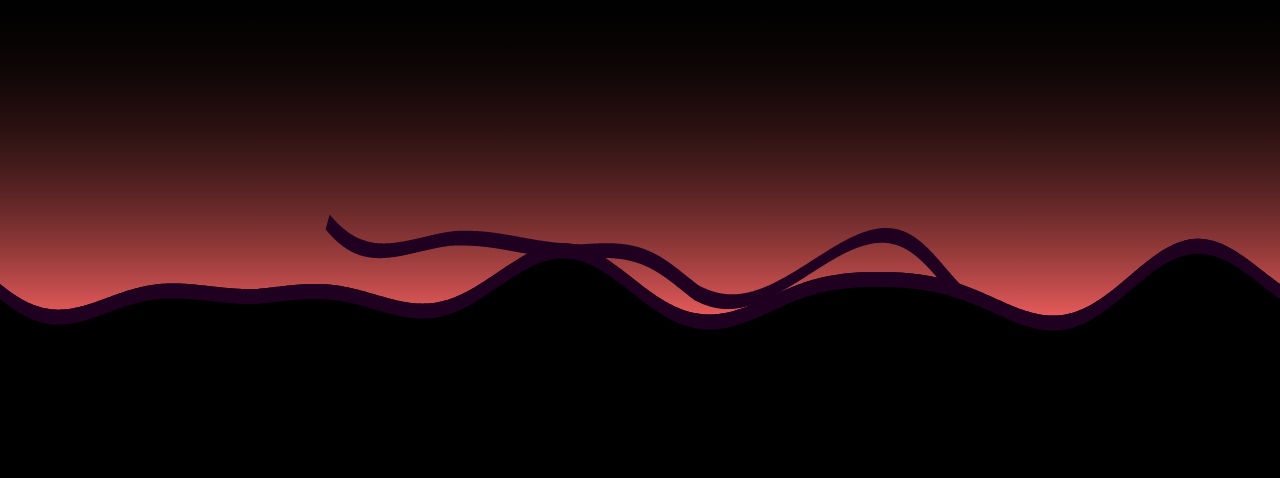
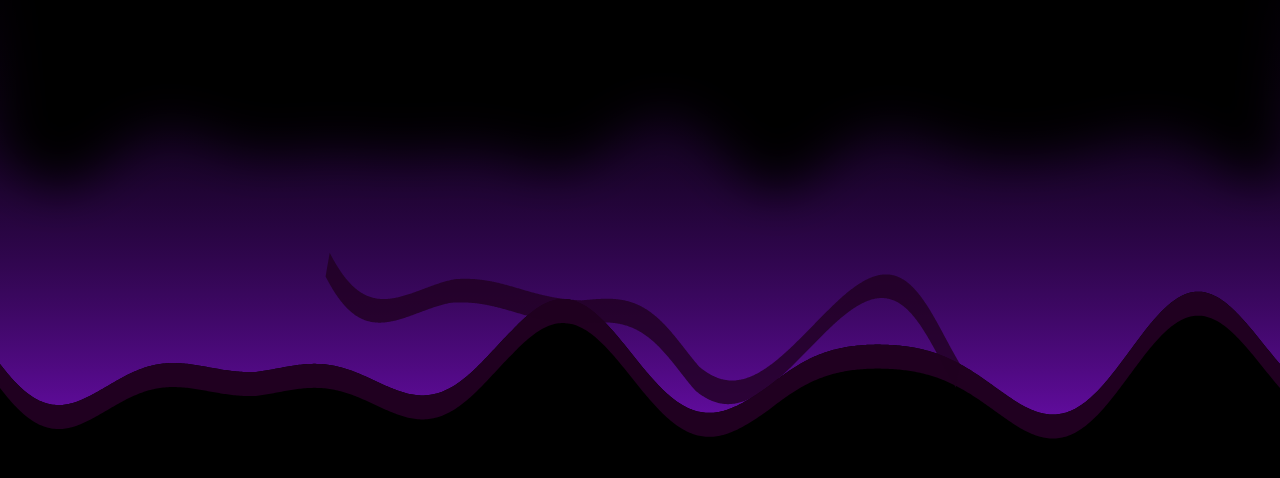
Before and after one commit to Kayvonk/alternate-nebula, a React (Vite) app: page / in a window 1280 px wide. Shown: the part 116-594 px from the top of the page. Built offline with nearby package versions, Linux system fonts and the light colour scheme.

Commit message:
top line added

```diff
--- a/src/App.css
+++ b/src/App.css
@@ -1,5 +1,5 @@
 body, html, #root, .App {
-  margin: 0;
+  margin: 0 !important;
   padding: 0;
   height: 100%;
   background-color: black;
--- a/src/App.jsx
+++ b/src/App.jsx
@@ -1,25 +1,28 @@
 import React, { useState, useEffect, useRef } from "react";
-import "./App.css";
+// Load lucide icons for modern aesthetics (using an inline SVG as a placeholder for a star/icon, if needed)
 
-function App() {
+const App = () => {
   // 1. Animation State Setup
   const [phase, setPhase] = useState(0);
   const animationRef = useRef();
 
   // --- Animation Loop Setup ---
   const animate = () => {
-    setPhase(prevPhase => (prevPhase + 0.005) % (2 * Math.PI));
+    // Increments the phase to drive the wave animation
+    setPhase((prevPhase) => (prevPhase + 0.005) % (2 * Math.PI));
     animationRef.current = requestAnimationFrame(animate);
   };
 
   useEffect(() => {
+    // Start the animation loop when the component mounts
     animationRef.current = requestAnimationFrame(animate);
+    // Clean up the animation frame when the component unmounts
     return () => cancelAnimationFrame(animationRef.current);
   }, []);
 
   // --- Static Constants ---
   const width = 800;
-  const height = 600; // ⭐️ INCREASED: Taller SVG height for more canvas space
+  const height = 600; // Taller SVG height for more canvas space
   const baseAmplitude = 30;
   const amplitudeVariation = 0.6;
   const thickness = 15;
@@ -28,12 +31,27 @@ function App() {
   const segments = 5;
   const amplitudeAnimationFactor = 20;
 
-  const glowHeight = 350; // ⭐️ INCREASED: Pushes the glow's top edge much higher
+  const glowHeight = 350; // Pushes the glow's top edge much higher
   const secondWidth = width * 0.5;
   const rotationAngle = 10;
   const rotationCenter = `${width / 2} ${height / 2}`;
   const glowGradientID = "glowGradient";
   const centerLineY = height / 2; // New center is 300
+  const silhouetteColor = "#200020"; // Very dark, deep purple-black (Nebula Silhouette)
+  const backgroundColor = "#000000"; // MODIFIED: Pure Black Background
+
+  // --- New Top Mask Constants (For the Fade Effect) ---
+  const topMaskYCenter = height * 0.15; // Vertical position near the top (y=90)
+  const topMaskFillThickness = 150;
+  const topWaveWavelength = 150;
+  const topWavePhaseSpeedMultiplier = 3;
+  const topWaveAmplitudeFactor = 0.5;
+  const topMaskColor = "#000000"; // Black for masking
+
+  // --- Blur Filter Constants ---
+  const blurFilterID = "topLineBlur";
+  const blurAmount = 15;
+
 
   // Helper function for generating a random value around zero
   const getRandomOffset = (factor) => (Math.random() - 0.5) * 2 * factor;
@@ -43,60 +61,72 @@ function App() {
 
   if (baseAmplitudeControls.current.length === 0) {
     for (let i = 0; i < segments + 1; i++) {
-      baseAmplitudeControls.current.push(1 + getRandomOffset(amplitudeVariation));
+      // Initialize control points for non-uniform wave amplitude
+      baseAmplitudeControls.current.push(
+        1 + getRandomOffset(amplitudeVariation)
+      );
     }
   }
 
   // 3. Function to calculate the base Y position (incorporating fluid motion)
   const getBaseY = (x, pathWidth, isBottom, isGlowTop) => {
     const normalizedX = x / pathWidth;
+    // Determine which segment of the wave we are in (for non-uniform amplitude)
     const segmentIndex = Math.min(Math.floor(normalizedX * segments), segments);
-    const t = (normalizedX * segments) - Math.floor(normalizedX * segments);
-
+    // t is the fractional distance within the current segment
+    const t = normalizedX * segments - Math.floor(normalizedX * segments);
     const nextIndex = Math.min(segmentIndex + 1, segments);
 
+    // Linearly interpolate between the two control points for smooth amplitude variation
     const baseAmpModifier =
       baseAmplitudeControls.current[segmentIndex] * (1 - t) +
       baseAmplitudeControls.current[nextIndex] * t;
 
-    const oscillation = Math.sin((2 * Math.PI * x) / (baseWavelength * 2) + phase) * amplitudeAnimationFactor;
+    // Calculate the dynamic, time-based oscillation
+    const oscillation =
+      Math.sin((2 * Math.PI * x) / (baseWavelength * 2) + phase) *
+      amplitudeAnimationFactor;
 
+    // Calculate the combined amplitude
     const currentAmplitude = baseAmplitude * baseAmpModifier + oscillation;
 
-    let y = centerLineY + currentAmplitude * Math.sin((2 * Math.PI * x) / baseWavelength);
+    // Calculate the final Y position using a sine wave
+    let y =
+      centerLineY +
+      currentAmplitude * Math.sin((2 * Math.PI * x) / baseWavelength);
 
+    // Adjust for the bottom path (adds thickness)
     if (isBottom) {
       y += thickness;
     }
 
+    // Adjust for the glow top path (pushes the glow upwards)
     if (isGlowTop) {
       y -= glowHeight;
     }
 
     return y;
-  }
+  };
 
-  // 4. Path Generation Function
+  // 4. Path Generation Function for the main dark nebula shapes and glow
   const generatePath = (pathWidth, includeGlowTop) => {
     const pathPoints = [];
-
-      // Top wave of the DARK CLOUD / Bottom wave of the GLOW (Left-to-Right)
+    // Generate points for the TOP line of the dark cloud / BOTTOM line of the glow (Left-to-Right)
     for (let i = 0; i <= points; i++) {
       const x = (i / points) * pathWidth;
       const y = getBaseY(x, pathWidth, false, false);
-        pathPoints.push({x, y});
+      pathPoints.push({ x, y });
     }
 
     let path = `M${pathPoints[0].x} ${pathPoints[0].y} `;
     for (let i = 1; i < pathPoints.length; i++) {
       path += `L${pathPoints[i].x} ${pathPoints[i].y} `;
     }
-
     if (includeGlowTop) {
-          // If generating the glow path, close the shape by going to the top of the SVG
+      // If generating the glow path, close the shape by tracing a straight line to the top corners of the SVG
       path += `L${pathPoints[pathPoints.length - 1].x} 0 L0 0 Z`;
     } else {
-          // If generating the dark cloud, trace the bottom wave and close
+      // If generating the dark cloud, trace the bottom wave (Right-to-Left) and close
       for (let i = points; i >= 0; i--) {
         const x = (i / points) * pathWidth;
         const y = getBaseY(x, pathWidth, true, false);
@@ -106,44 +136,169 @@ function App() {
     }
 
     return path;
+  };
+
+  // 4.1 New function for the top mask path (generates a filled ribbon shape)
+  const generateTopMaskPath = () => {
+    const pathWidth = width;
+    const yCenter = topMaskYCenter;
+    const wavelength = topWaveWavelength;
+    const fillThickness = topMaskFillThickness;
+
+    const topEdgePoints = [];
+    const bottomEdgePoints = [];
+
+    for (let i = 0; i <= points; i++) {
+      const x = (i / points) * pathWidth;
+      const normalizedX = x / pathWidth;
+
+      // Reuse base amplitude controls for non-uniform look
+      const segmentIndex = Math.min(
+        Math.floor(normalizedX * segments),
+        segments
+      );
+      const t = normalizedX * segments - Math.floor(normalizedX * segments);
+      const nextIndex = Math.min(segmentIndex + 1, segments);
+
+      const baseAmpModifier =
+        baseAmplitudeControls.current[segmentIndex] * (1 - t) +
+        baseAmplitudeControls.current[nextIndex] * t;
+
+      // Dynamic oscillation
+      const oscillation =
+        Math.sin(
+          (2 * Math.PI * x) / (baseWavelength * 2) +
+          phase * topWavePhaseSpeedMultiplier
+        ) *
+        amplitudeAnimationFactor *
+        topWaveAmplitudeFactor;
+
+      const currentAmplitude =
+        baseAmplitude * topWaveAmplitudeFactor * baseAmpModifier + oscillation;
+
+      // Calculate the center Y position
+      let y =
+        yCenter + currentAmplitude * Math.sin((2 * Math.PI * x) / wavelength);
+
+      // Define the top and bottom edges of the ribbon shape
+      topEdgePoints.push({ x, y: y - fillThickness / 2 });
+      bottomEdgePoints.push({ x, y: y + fillThickness / 2 });
     }
 
+    // 1. Start path at the top-left edge
+    let path = `M${topEdgePoints[0].x} ${topEdgePoints[0].y} `;
+
+    // 2. Trace the top edge (Left-to-Right)
+    for (let i = 1; i < topEdgePoints.length; i++) {
+      path += `L${topEdgePoints[i].x} ${topEdgePoints[i].y} `;
+    }
+
+    // 3. Trace the bottom edge (Right-to-Left)
+    for (let i = bottomEdgePoints.length - 1; i >= 0; i--) {
+      path += `L${bottomEdgePoints[i].x} ${bottomEdgePoints[i].y} `;
+    }
+
+    // 4. Close the path
+    path += "Z";
+    return path;
+  };
+
   const mainDarkPath = generatePath(width, false);
-  const mainGlowPath = generatePath(width, true); // New path that follows the top line and closes at the SVG top
+  const mainGlowPath = generatePath(width, true); // Path for the background glow
+  const topMaskPath = generateTopMaskPath(); // MODIFIED: Use the new mask path function
 
   const secondDarkPath = generatePath(secondWidth, false);
 
-  const silhouetteColor = "#200020"; // Very dark, deep purple-black
+  const styleSheet = `
+    /* CORE FIX: The margin issue is fixed by explicitly resetting margins
+       on html and body elements which often carry an 8px default margin
+       from the browser's User Agent Stylesheet. */
+    html, body {
+      margin: 0 !important;
+      padding: 0 !important;
+      height: 100%;
+      width: 100%;
+    }
+
+    .App {
+      /* Uses the updated pure black color */
+      background-color: ${backgroundColor};
+      min-height: 100vh; /* Ensure it covers the full viewport height */
+      min-width: 100vw; /* Ensure it covers the full viewport width */
+      overflow: hidden;
+      font-family: 'Inter', sans-serif;
+      display: flex;
+      justify-content: center;
+      align-items: center;
+    }
+
+    .nebula {
+      width: 100%;
+      max-width: 100vw;
+      height: 100%;
+      /* Ensure the SVG is centered within the App container */
+      position: relative;
+    }
+  `;
 
   return (
     <div className="App">
+      {/* This style tag injects the necessary CSS reset for body/html
+        and the container styling, ensuring the margin is zeroed out
+        and the content is centered without relying on Tailwind.
+      */}
+      <style dangerouslySetInnerHTML={{ __html: styleSheet }} />
+
       <svg
-        className="nebula"
+        className="nebula" // Uses custom CSS class for sizing and centering
         viewBox={`0 0 ${width} ${height}`}
-        preserveAspectRatio="none"
+        preserveAspectRatio="xMidYMid slice" // Ensures it scales nicely
       >
-        {/* 5. Define the Vertical Glow Gradient */}
         <defs>
+          {/* Define the Gaussian Blur Filter for the top line/mask */}
+          <filter id={blurFilterID} x="-50%" y="-50%" width="200%" height="200%">
+            <feGaussianBlur in="SourceGraphic" stdDeviation={blurAmount} />
+          </filter>
+
+          {/* 5. Define the Vertical Glow Gradient - PURPLE TO TRANSPARENT BLACK FADE */}
           <linearGradient id={glowGradientID} x1="0%" y1="100%" x2="0%" y2="0%">
-            {/* Color starts exactly at the wavy line (100% Y) */}
-            <stop offset="0%" style={{stopColor: "rgb(255, 100, 100)", stopOpacity: 0.9}} />
-            {/* Fades to black/transparent at the top of the SVG (0% Y) */}
-            <stop offset="100%" style={{stopColor: "rgb(0, 0, 0)", stopOpacity: 0.0}} />
+            {/* 0% Offset (Bottom of SVG) - Deep Purple */}
+            <stop
+              offset="0%"
+              style={{ stopColor: "#6A0DAD", stopOpacity: 0.9 }}
+            />
+
+            {/* 100% Offset (Top of SVG) - Transparent Black to blend with background */}
+            <stop
+              offset="100%"
+              style={{ stopColor: "#000000", stopOpacity: 0.0 }}
+            />
           </linearGradient>
         </defs>
 
         {/* 6. GLOW PATH: Sits behind the dark cloud, starts at the wave, fades up */}
         <path fill={`url(#${glowGradientID})`} d={mainGlowPath} />
 
+        {/* 8. TOP BLACK DYNAMIC MASK (Covers and fades the glow below) */}
+        <path
+          fill={topMaskColor} // Filled with black
+          stroke="none"      // No stroke needed
+          d={topMaskPath}
+          opacity="1.0"      // Fully opaque to block light
+          filter={`url(#${blurFilterID})`}
+        />
+
         {/* 7. Animated Dark Nebula Shapes (Sits on top of the glow) */}
         {/* MAIN (FULL WIDTH) SHAPE */}
         <path fill={silhouetteColor} d={mainDarkPath} />
 
-        {/* SECOND (50% WIDTH) SHAPE */}
+        {/* SECOND (50% WIDTH) SHAPE - Rotated and translated for depth */}
         <path
           fill={silhouetteColor}
           d={secondDarkPath}
-          transform={`translate(${width / 2 - secondWidth / 2}, 0) rotate(${rotationAngle}, ${rotationCenter})`}
+          transform={`translate(${width / 2 - secondWidth / 2
+            }, 0) rotate(${rotationAngle}, ${rotationCenter})`}
+          opacity="0.8" // Slightly translucent for layered effect
         />
       </svg>
     </div>
```
Lines whose indentation alone changed are shown as unchanged.
